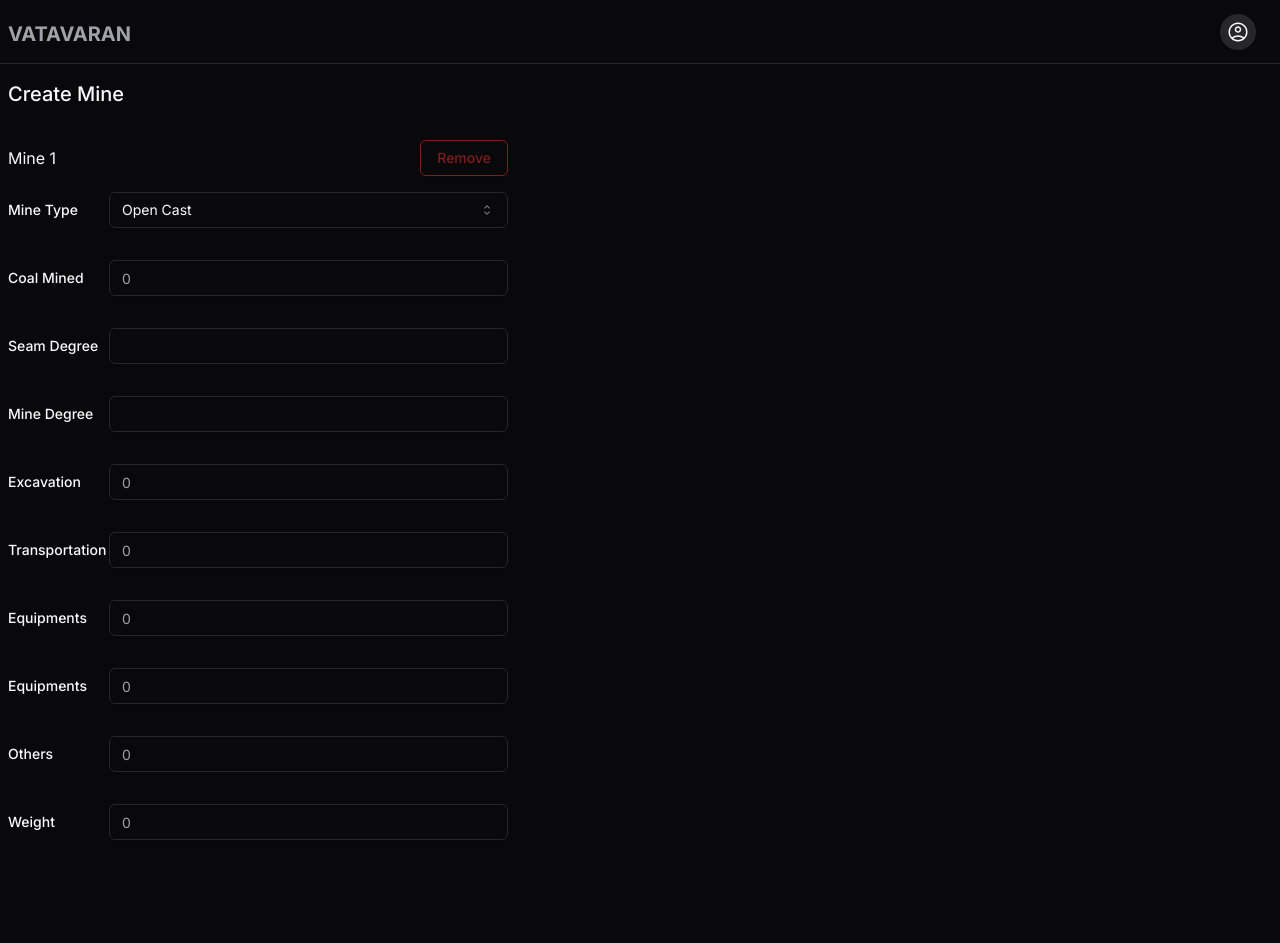
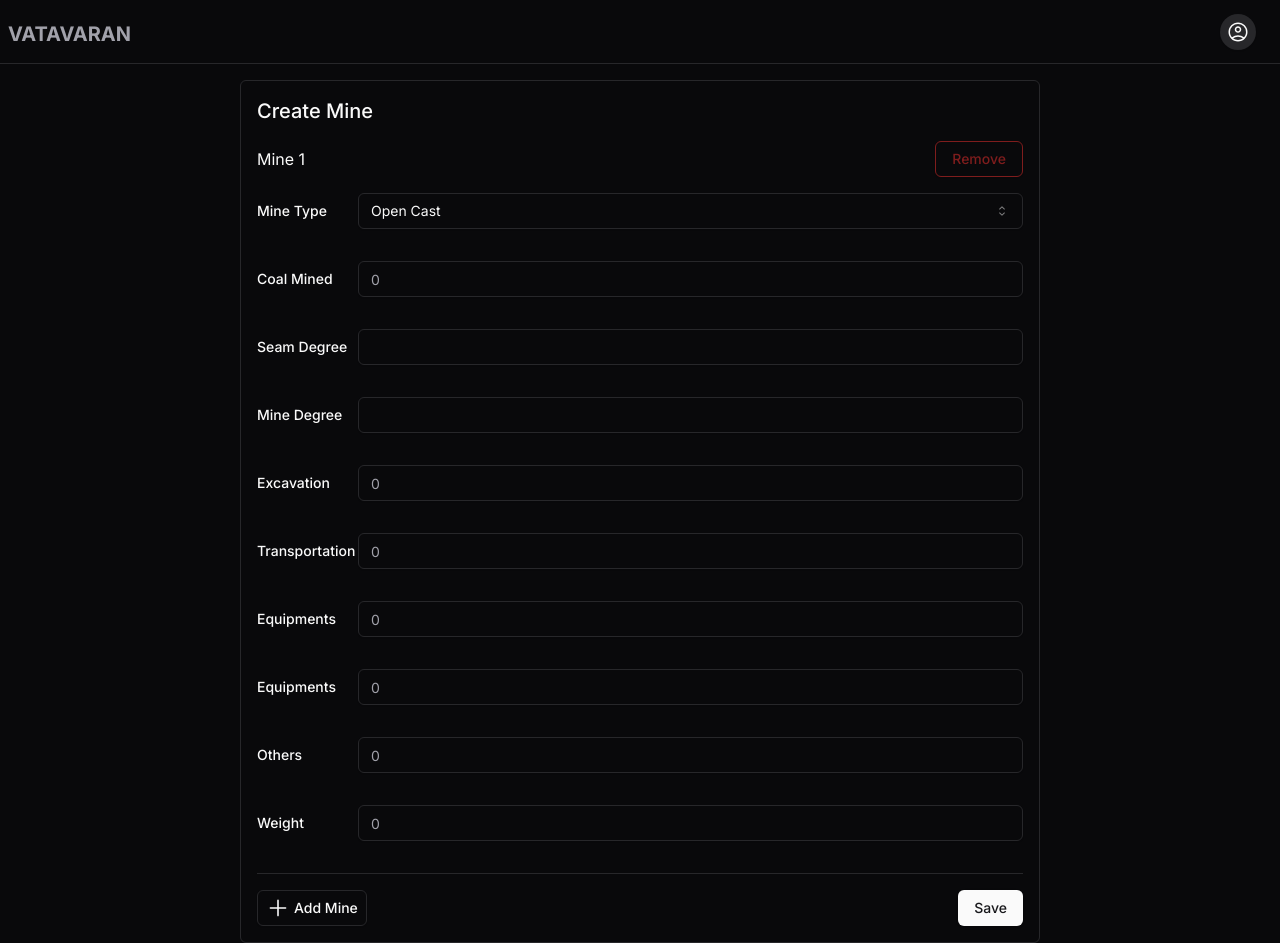
Before and after one commit to Utkarsh-Anandani/coal-mine-carbon-footprint-tracker, a Next.js app: page /create-mine-form in a window 1280 px wide. Before the commit the page ends 856 px from the top, so only its background shows below. Built offline with nearby package versions, Linux system fonts and the light colour scheme.

Commit message:
show zod errors and make add and delete work in CreateMineForm

```diff
--- a/src/app/create-mine-form/_components/CreateMineForm.tsx
+++ b/src/app/create-mine-form/_components/CreateMineForm.tsx
@@ -2,7 +2,7 @@
 
 import { Input } from "@/components/ui/input";
 import { Label } from "@/components/ui/label";
-import { useState } from "react";
+import React, { useState } from "react";
 import { z, ZodFormattedError } from "zod";
 import {
   Select,
@@ -12,10 +12,11 @@ import {
   SelectValue,
 } from "@/components/ui/select";
 import { Button } from "@/components/ui/button";
+import { PlusIcon } from "@radix-ui/react-icons";
 
 const FugitiveEmissionsSchema = z.object({
   coalMined: z.number(),
-  seamDegree: z.string().nullable(),
+  seamDegree: z.string().min(2),
   mineDegree: z.string().nullable(),
 });
 
@@ -52,7 +53,7 @@ export default function CreateMineForm() {
       openCast: true,
       fugitiveEmissions: {
         coalMined: 0,
-        seamDegree: null,
+        seamDegree: "",
         mineDegree: null,
       },
       fuelUsage: {
@@ -69,15 +70,109 @@ export default function CreateMineForm() {
       },
     },
   ]);
+  const [errors, setErrors] = useState<MineErrors[]>([]);
+
   return (
-    <form onSubmit={(e) => e.preventDefault()}>
+    <form
+      onSubmit={(e) => {
+        e.preventDefault();
+        const mineResults = mines.map((mine) => MineSchema.safeParse(mine));
+        if (mineResults.every((result) => result.success)) {
+          console.log(
+            "All mines are valid",
+            mineResults.map((r) => r.data)
+          );
+          setErrors([]);
+          // TODO: SUBMIT HERE
+        } else {
+          console.log("Some mines are invalid", mineResults);
+          setErrors(
+            mineResults.map(
+              (result) =>
+                (result.error?.format() || { _errors: [] }) as MineErrors
+            )
+          );
+        }
+      }}
+    >
+      <div className="mx-auto mt-4 max-w-[800px] rounded-md border p-4">
+        <h1 className="text-xl font-medium">Create Mine</h1>
         {mines.map((mine, index) => (
-        <div key={index} className="max-w-[500px]">
-          <div className="mt-8 flex items-center justify-between">
-            <h2>Mine {index + 1}</h2>
+          <MineForm
+            key={index}
+            mine={mine}
+            setMines={setMines}
+            errors={errors[index] || {}}
+            mineIndex={index}
+          />
+        ))}
+        <div className="flex justify-between pt-4">
+          <Button
+            variant="outline"
+            className="gap-1 px-2"
+            onClick={(e) => {
+              e.preventDefault();
+              setMines((prevMines) => [
+                ...prevMines,
+                {
+                  openCast: true,
+                  fugitiveEmissions: {
+                    coalMined: 0,
+                    seamDegree: "",
+                    mineDegree: null,
+                  },
+                  fuelUsage: {
+                    excavation: 0,
+                    transportation: 0,
+                    equipments: 0,
+                  },
+                  electricityUsage: {
+                    equipments: 0,
+                    others: 0,
+                  },
+                  explosivesUsage: {
+                    weight: 0,
+                  },
+                },
+              ]);
+            }}
+          >
+            <PlusIcon className="size-6" />
+            <span>Add Mine</span>
+          </Button>
+          <Button>Save</Button>
+        </div>
+      </div>
+    </form>
+  );
+}
+
+function MineForm({
+  mine,
+  setMines,
+  mineIndex,
+  errors,
+}: {
+  mine: Mine;
+  setMines: React.Dispatch<React.SetStateAction<Mine[]>>;
+  mineIndex: number;
+  errors: MineErrors;
+}) {
+  return (
+    <div key={mineIndex} className="border-b pb-4 pt-8 first-of-type:pt-4">
+      <div className="flex items-center justify-between">
+        <h2>Mine {mineIndex + 1}</h2>
         <Button
           variant="outline"
           className="border-destructive text-destructive hover:text-destructive"
+          onClick={(e) => {
+            e.preventDefault();
+            setMines((prevMines) => {
+              const newMines = [...prevMines];
+              newMines.splice(mineIndex, 1);
+              return newMines;
+            });
+          }}
         >
           Remove
         </Button>
@@ -89,8 +184,8 @@ export default function CreateMineForm() {
           onValueChange={(e) => {
             setMines((prevMines) => {
               const newMines = [...prevMines];
-                  newMines[index] = {
-                    ...newMines[index],
+              newMines[mineIndex] = {
+                ...newMines[mineIndex],
                 openCast: e === "open-cast",
               };
               return newMines;
@@ -105,6 +200,11 @@ export default function CreateMineForm() {
             <SelectItem value="underground">Underground</SelectItem>
           </SelectContent>
         </Select>
+        {errors.openCast && (
+          <span className="col-start-2 mt-1 text-sm leading-none text-destructive">
+            {errors.openCast._errors}
+          </span>
+        )}
       </FormGroup>
       <FormGroup>
         <Label>Coal Mined</Label>
@@ -115,10 +215,10 @@ export default function CreateMineForm() {
             if (Number.isNaN(Number(e.target.value))) return;
             setMines((prevMines) => {
               const newMines = [...prevMines];
-                  newMines[index] = {
-                    ...newMines[index],
+              newMines[mineIndex] = {
+                ...newMines[mineIndex],
                 fugitiveEmissions: {
-                      ...newMines[index].fugitiveEmissions,
+                  ...newMines[mineIndex].fugitiveEmissions,
                   coalMined: Number(e.target.value),
                 },
               };
@@ -126,6 +226,11 @@ export default function CreateMineForm() {
             });
           }}
         />
+        {errors.fugitiveEmissions?.coalMined && (
+          <span className="col-start-2 mt-1 text-sm leading-none text-destructive">
+            {errors.fugitiveEmissions?.coalMined._errors}
+          </span>
+        )}
       </FormGroup>
       <FormGroup>
         <Label>Seam Degree</Label>
@@ -135,10 +240,10 @@ export default function CreateMineForm() {
           onChange={(e) => {
             setMines((prevMines) => {
               const newMines = [...prevMines];
-                  newMines[index] = {
-                    ...newMines[index],
+              newMines[mineIndex] = {
+                ...newMines[mineIndex],
                 fugitiveEmissions: {
-                      ...newMines[index].fugitiveEmissions,
+                  ...newMines[mineIndex].fugitiveEmissions,
                   seamDegree: e.target.value,
                 },
               };
@@ -146,6 +251,11 @@ export default function CreateMineForm() {
             });
           }}
         />
+        {errors.fugitiveEmissions?.seamDegree && (
+          <span className="col-start-2 mt-1 text-sm leading-none text-destructive">
+            {errors.fugitiveEmissions?.seamDegree._errors}
+          </span>
+        )}
       </FormGroup>
       <FormGroup>
         <Label>Mine Degree</Label>
@@ -155,17 +265,22 @@ export default function CreateMineForm() {
           onChange={(e) => {
             setMines((prevMines) => {
               const newMines = [...prevMines];
-                  newMines[index] = {
-                    ...newMines[index],
+              newMines[mineIndex] = {
+                ...newMines[mineIndex],
                 fugitiveEmissions: {
-                      ...newMines[index].fugitiveEmissions,
+                  ...newMines[mineIndex].fugitiveEmissions,
                   mineDegree: e.target.value === "" ? null : e.target.value,
                 },
               };
               return newMines;
             });
           }}
-            />
+        />{" "}
+        {errors.fugitiveEmissions?.mineDegree && (
+          <span className="col-start-2 mt-1 text-sm leading-none text-destructive">
+            {errors.fugitiveEmissions?.mineDegree._errors}
+          </span>
+        )}
       </FormGroup>
       <FormGroup>
         <Label>Excavation</Label>
@@ -176,10 +291,10 @@ export default function CreateMineForm() {
             if (Number.isNaN(Number(e.target.value))) return;
             setMines((prevMines) => {
               const newMines = [...prevMines];
-                  newMines[index] = {
-                    ...newMines[index],
+              newMines[mineIndex] = {
+                ...newMines[mineIndex],
                 fuelUsage: {
-                      ...newMines[index].fuelUsage,
+                  ...newMines[mineIndex].fuelUsage,
                   excavation: Number(e.target.value),
                 },
               };
@@ -187,6 +302,11 @@ export default function CreateMineForm() {
             });
           }}
         />
+        {errors.fuelUsage?.excavation && (
+          <span className="col-start-2 mt-1 text-sm leading-none text-destructive">
+            {errors.fuelUsage?.excavation._errors}
+          </span>
+        )}
       </FormGroup>
       <FormGroup>
         <Label>Transportation</Label>
@@ -197,17 +317,22 @@ export default function CreateMineForm() {
             if (Number.isNaN(Number(e.target.value))) return;
             setMines((prevMines) => {
               const newMines = [...prevMines];
-                  newMines[index] = {
-                    ...newMines[index],
+              newMines[mineIndex] = {
+                ...newMines[mineIndex],
                 fuelUsage: {
-                      ...newMines[index].fuelUsage,
+                  ...newMines[mineIndex].fuelUsage,
                   transportation: Number(e.target.value),
                 },
               };
               return newMines;
             });
           }}
-            />
+        />{" "}
+        {errors.fuelUsage?.transportation && (
+          <span className="col-start-2 mt-1 text-sm leading-none text-destructive">
+            {errors.fuelUsage?.transportation._errors}
+          </span>
+        )}
       </FormGroup>
       <FormGroup>
         <Label>Equipments</Label>
@@ -218,10 +343,10 @@ export default function CreateMineForm() {
             if (Number.isNaN(Number(e.target.value))) return;
             setMines((prevMines) => {
               const newMines = [...prevMines];
-                  newMines[index] = {
-                    ...newMines[index],
+              newMines[mineIndex] = {
+                ...newMines[mineIndex],
                 fuelUsage: {
-                      ...newMines[index].fuelUsage,
+                  ...newMines[mineIndex].fuelUsage,
                   equipments: Number(e.target.value),
                 },
               };
@@ -229,6 +354,11 @@ export default function CreateMineForm() {
             });
           }}
         />
+        {errors.fuelUsage?.equipments && (
+          <span className="col-start-2 mt-1 text-sm leading-none text-destructive">
+            {errors.fuelUsage?.equipments._errors}
+          </span>
+        )}
       </FormGroup>
       <FormGroup>
         <Label>Equipments</Label>
@@ -239,10 +369,10 @@ export default function CreateMineForm() {
             if (Number.isNaN(Number(e.target.value))) return;
             setMines((prevMines) => {
               const newMines = [...prevMines];
-                  newMines[index] = {
-                    ...newMines[index],
+              newMines[mineIndex] = {
+                ...newMines[mineIndex],
                 electricityUsage: {
-                      ...newMines[index].electricityUsage,
+                  ...newMines[mineIndex].electricityUsage,
                   equipments: Number(e.target.value),
                 },
               };
@@ -250,6 +380,11 @@ export default function CreateMineForm() {
             });
           }}
         />
+        {errors.electricityUsage?.equipments && (
+          <span className="col-start-2 mt-1 text-sm leading-none text-destructive">
+            {errors.electricityUsage?.equipments._errors}
+          </span>
+        )}
       </FormGroup>
       <FormGroup>
         <Label>Others</Label>
@@ -260,10 +395,10 @@ export default function CreateMineForm() {
             if (Number.isNaN(Number(e.target.value))) return;
             setMines((prevMines) => {
               const newMines = [...prevMines];
-                  newMines[index] = {
-                    ...newMines[index],
+              newMines[mineIndex] = {
+                ...newMines[mineIndex],
                 electricityUsage: {
-                      ...newMines[index].electricityUsage,
+                  ...newMines[mineIndex].electricityUsage,
                   others: Number(e.target.value),
                 },
               };
@@ -271,6 +406,11 @@ export default function CreateMineForm() {
             });
           }}
         />
+        {errors.electricityUsage?.others && (
+          <span className="col-start-2 mt-1 text-sm leading-none text-destructive">
+            {errors.electricityUsage?.others._errors}
+          </span>
+        )}
       </FormGroup>
       <FormGroup>
         <Label>Weight</Label>
@@ -281,10 +421,10 @@ export default function CreateMineForm() {
             if (Number.isNaN(Number(e.target.value))) return;
             setMines((prevMines) => {
               const newMines = [...prevMines];
-                  newMines[index] = {
-                    ...newMines[index],
+              newMines[mineIndex] = {
+                ...newMines[mineIndex],
                 explosivesUsage: {
-                      ...newMines[index].explosivesUsage,
+                  ...newMines[mineIndex].explosivesUsage,
                   weight: Number(e.target.value),
                 },
               };
@@ -292,10 +432,13 @@ export default function CreateMineForm() {
             });
           }}
         />
+        {errors.explosivesUsage?.weight && (
+          <span className="col-start-2 mt-1 text-sm leading-none text-destructive">
+            {errors.explosivesUsage?.weight._errors}
+          </span>
+        )}
       </FormGroup>
     </div>
-      ))}
-    </form>
   );
 }
 
--- a/src/app/create-mine-form/page.tsx
+++ b/src/app/create-mine-form/page.tsx
@@ -3,7 +3,6 @@ import CreateMineForm from "./_components/CreateMineForm";
 export default function Page() {
   return (
     <div className="mx-auto max-w-[1500px] px-2">
-      <h1 className="mt-4 text-xl font-medium">Create Mine</h1>
       <CreateMineForm />
     </div>
   );
```
Lines whose indentation alone changed are shown as unchanged.
